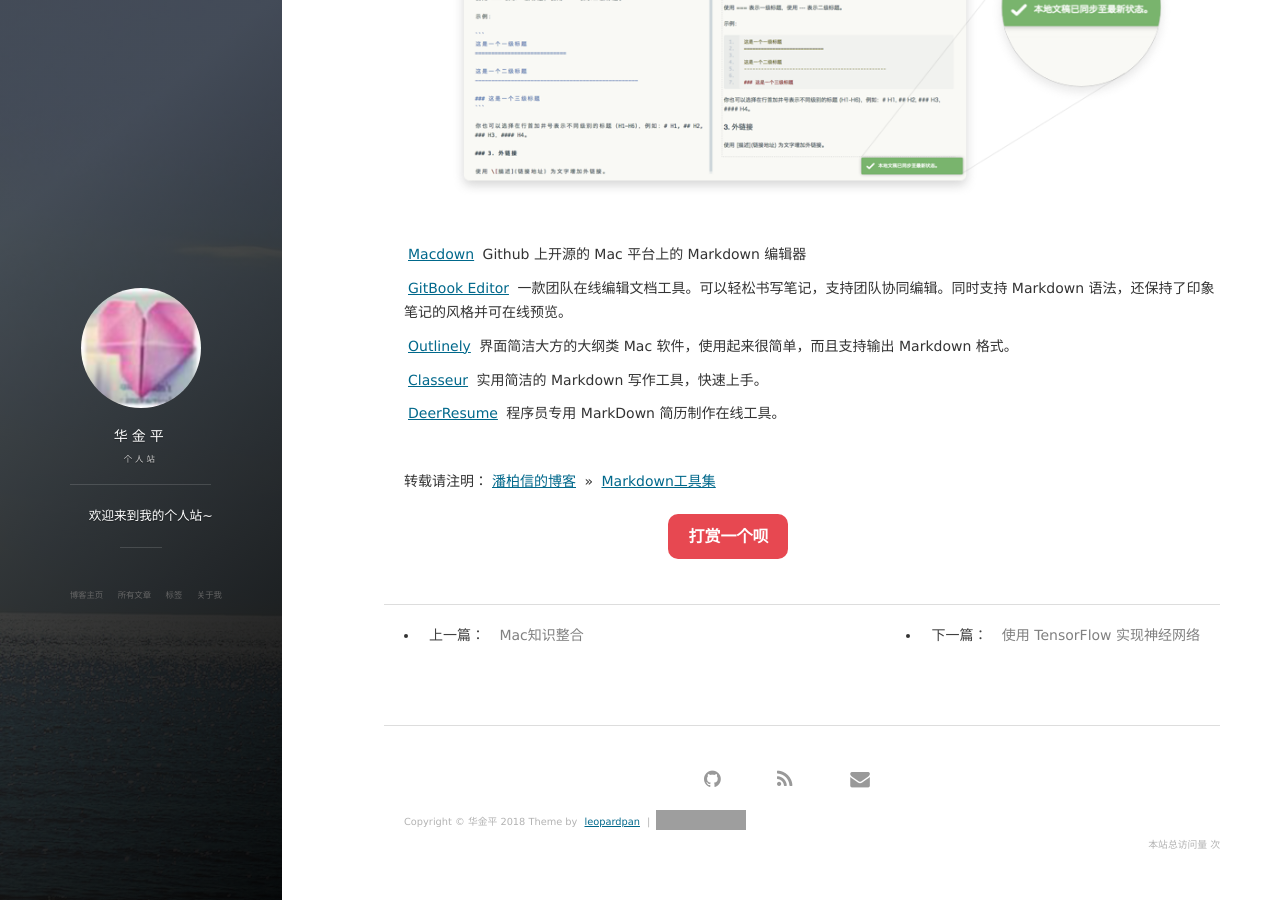
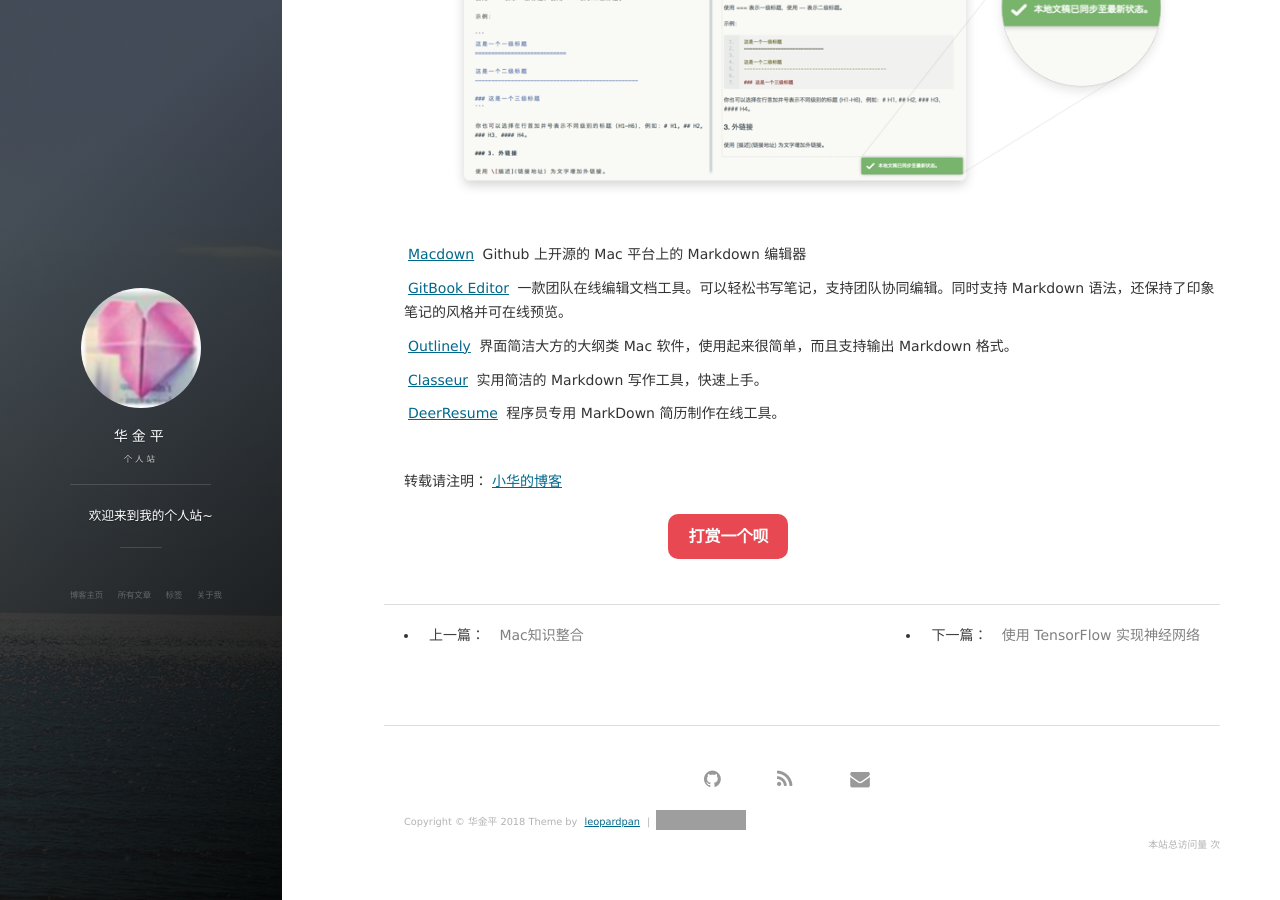
Before and after one commit to huajinping/huajinping.github.io, a Jekyll site: the page built from _posts/2016-11-20-markdownTool.md, in a window 1280 px wide and 900 px high, scrolled down 2137 px. Built offline with Jekyll 4.4.1, drawn with Linux system fonts in a browser that asks for light colours; nearby versions of some CDN libraries; comment, search, counter and statistics services are not loaded; grey boxes are pictures that could not be loaded.

Commit message:
Update 2016-11-20-markdownTool.md

```diff
--- a/_posts/2016-11-20-markdownTool.md
+++ b/_posts/2016-11-20-markdownTool.md
@@ -76,4 +76,4 @@ css 的大部分语法同样可以在 markdown 上使用，但不同的渲染器
 
 <br>
 
-转载请注明：[潘柏信的博客](http://baixin) » [Markdown工具集](http://baixin.io/2016/11/markdownTool/)
+转载请注明：[小华的博客](http://huajinping.cf)
```
